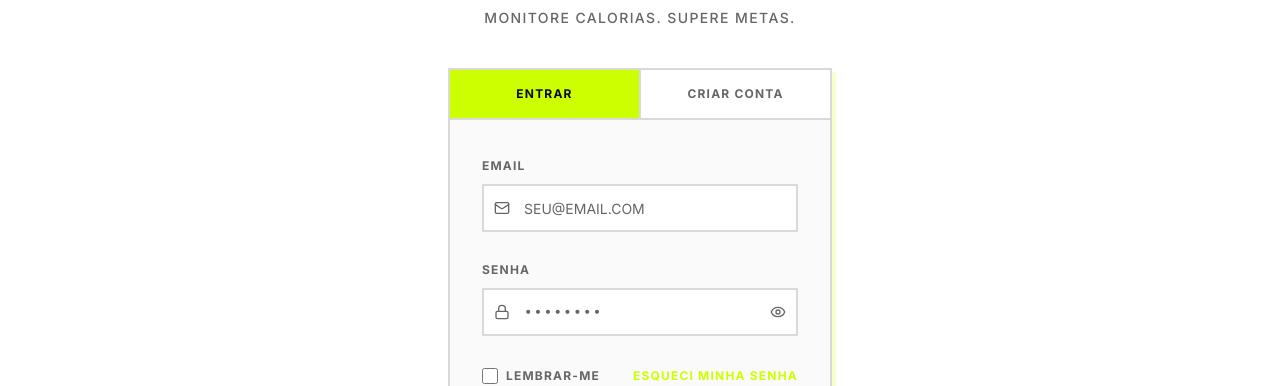
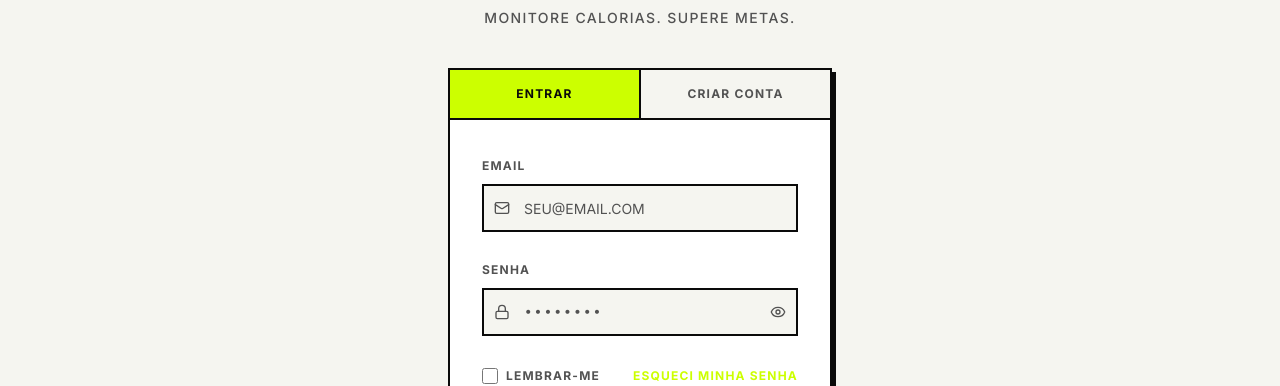
Before and after one commit to luiscorreiaa4/contador-de-calorias, a React (Vite) app in the folder frontend/: page /login in a window 1280 px wide. Shown: the part 250-636 px from the top of the page. Built offline with nearby package versions, Linux system fonts and the light colour scheme; no server answers.

Commit message:
style(cores): tokens do CORES.md

```diff
--- a/frontend/src/styles/index.css
+++ b/frontend/src/styles/index.css
@@ -13,34 +13,45 @@
 @layer base {
   :root {
     /* Light Mode Brutalist Aesthetic */
-    --background: 0 0% 100%; /* Pure white */
-    --foreground: 0 0% 4%;   /* Deep black */
+    --background: 60 20% 95%;        /* #F5F5F0 */
+    --foreground: 0 0% 4%;           /* #0A0A0A */
 
-    --card: 0 0% 98%;        /* Very light gray for cards */
+    --card: 0 0% 100%;               /* #FFFFFF */
     --card-foreground: 0 0% 4%;
 
     --popover: 0 0% 100%;
     --popover-foreground: 0 0% 4%;
 
-    /* NEON LIME GREEN (#CCFF00) */
+    /* NEON LIME GREEN (#CCFF00) — Fill */
     --primary: 72 100% 50%;
-    --primary-foreground: 0 0% 4%; /* Black text on neon */
+    --primary-foreground: 0 0% 4%;   /* #0A0A0A - Black text on neon */
+    --primary-ink: 75 100% 20%;      /* #4D6600 - Verde-oliva para textos/ícones sobre fundo */
 
-    --secondary: 0 0% 90%;
+    --secondary: 60 10% 88%;         /* #E3E3DC */
     --secondary-foreground: 0 0% 4%;
 
-    --muted: 0 0% 90%;
-    --muted-foreground: 0 0% 40%;
+    --muted: 60 10% 88%;             /* #E3E3DC */
+    --muted-foreground: 0 0% 32%;    /* #525252 */
 
-    --accent: 72 100% 50%;
-    --accent-foreground: 0 0% 4%;
+    --accent: 72 100% 50%;           /* #CCFF00 */
+    --accent-foreground: 0 0% 4%;    /* #0A0A0A */
 
-    --destructive: 0 84% 60%;
+    --destructive: 0 74% 42%;        /* #B91C1C - WCAG AA contraste sobre fundo claro */
     --destructive-foreground: 0 0% 100%;
 
-    --border: 0 0% 85%;
-    --input: 0 0% 85%;
-    --ring: 72 100% 50%;
+    --border: 0 0% 4%;               /* #0A0A0A - Contorno preto brutalista */
+    --input: 0 0% 4%;
+    --ring: 0 0% 4%;
+
+    /* Sombra brutalista adaptativa dos cards e botões */
+    --shadow: 0 0% 4%;
+    --shadow-alpha: 1;
+    --shadow-alpha-hover: 1;
+
+    /* Sombra neutra para elementos com fill neon */
+    --shadow-fill: 0 0% 0%;
+    --shadow-fill-alpha: 1;
+    --shadow-fill-alpha-hover: 1;
 
     --radius: 0rem;
     --border-width: 2px;
@@ -49,25 +60,37 @@
 
   .dark, :root.dark {
     /* Premium High-Performance Dark Mode Aesthetic */
-    --background: 0 0% 4%;
-    --foreground: 0 0% 100%;
-    --card: 0 0% 10%;
+    --background: 0 0% 4%;           /* #0A0A0A */
+    --foreground: 0 0% 100%;         /* #FFFFFF */
+    --card: 0 0% 10%;                /* #1A1A1A */
     --card-foreground: 0 0% 100%;
     --popover: 0 0% 10%;
     --popover-foreground: 0 0% 100%;
-    --primary: 72 100% 50%;
+    --primary: 72 100% 50%;          /* #CCFF00 */
     --primary-foreground: 0 0% 4%;
-    --secondary: 0 0% 15%;
+    --primary-ink: 72 100% 50%;      /* #CCFF00 */
+    --secondary: 0 0% 15%;           /* #262626 */
     --secondary-foreground: 0 0% 100%;
     --muted: 0 0% 10%;
-    --muted-foreground: 0 0% 80%;
+    --muted-foreground: 0 0% 80%;    /* #CCCCCC */
     --accent: 72 100% 50%;
     --accent-foreground: 0 0% 4%;
-    --destructive: 0 84% 60%;
+    --destructive: 0 84% 60%;        /* #EF4343 */
     --destructive-foreground: 0 0% 100%;
-    --border: 0 0% 15%;
+    --border: 0 0% 15%;              /* #262626 */
     --input: 0 0% 15%;
-    --ring: 72 100% 50%;
+    --ring: 72 100% 50%;             /* #CCFF00 */
+
+    /* Sombra brutalista neon adaptativa */
+    --shadow: 72 100% 50%;
+    --shadow-alpha: 0.2;
+    --shadow-alpha-hover: 0.4;
+
+    /* Sombra neutra para elementos com fill neon no escuro */
+    --shadow-fill: 0 0% 100%;
+    --shadow-fill-alpha: 0.2;
+    --shadow-fill-alpha-hover: 0.4;
+
     --border-width: 2px;
     --shadow-offset: 4px;
   }
@@ -88,11 +111,7 @@
   }
 
   .brutalist-shadow {
-    box-shadow: 4px 4px 0px 0px rgba(0, 0, 0, 1);
-  }
-
-  .dark .brutalist-shadow {
-    box-shadow: 4px 4px 0px 0px rgba(255, 255, 255, 0.2);
+    box-shadow: 4px 4px 0px 0px hsl(var(--shadow-fill) / var(--shadow-fill-alpha));
   }
 }
 
--- a/frontend/tailwind.config.js
+++ b/frontend/tailwind.config.js
@@ -20,6 +20,7 @@ export default {
         primary: {
           DEFAULT: "hsl(var(--primary) / <alpha-value>)",
           foreground: "hsl(var(--primary-foreground) / <alpha-value>)",
+          ink: "hsl(var(--primary-ink) / <alpha-value>)",
         },
         secondary: {
           DEFAULT: "hsl(var(--secondary) / <alpha-value>)",
@@ -54,8 +55,10 @@ export default {
       },
       boxShadow: {
         /* Sharp shadows to fit the brutalist aesthetic */
-        'hard': '4px 4px 0px 0px rgba(204, 255, 0, 0.2)', /* Neon green offset shadow */
-        'hard-hover': '6px 6px 0px 0px rgba(204, 255, 0, 0.4)',
+        'hard': '4px 4px 0px 0px hsl(var(--shadow) / var(--shadow-alpha))',
+        'hard-hover': '6px 6px 0px 0px hsl(var(--shadow) / var(--shadow-alpha-hover))',
+        'hard-fill': '4px 4px 0px 0px hsl(var(--shadow-fill) / var(--shadow-fill-alpha))',
+        'hard-fill-hover': '6px 6px 0px 0px hsl(var(--shadow-fill) / var(--shadow-fill-alpha-hover))',
       },
       animation: {
         "fade-in": "fadeIn 0.3s ease-out forwards",
```
Also changed, not shown: 3 other files (tests, documents, lock files or other folders).
